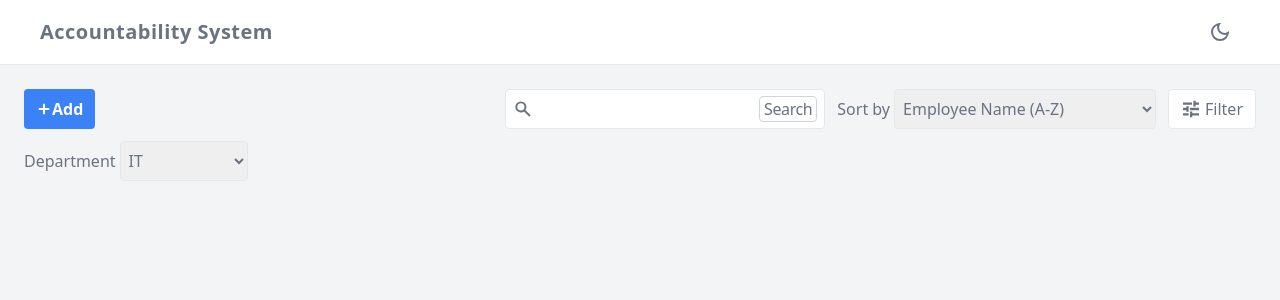
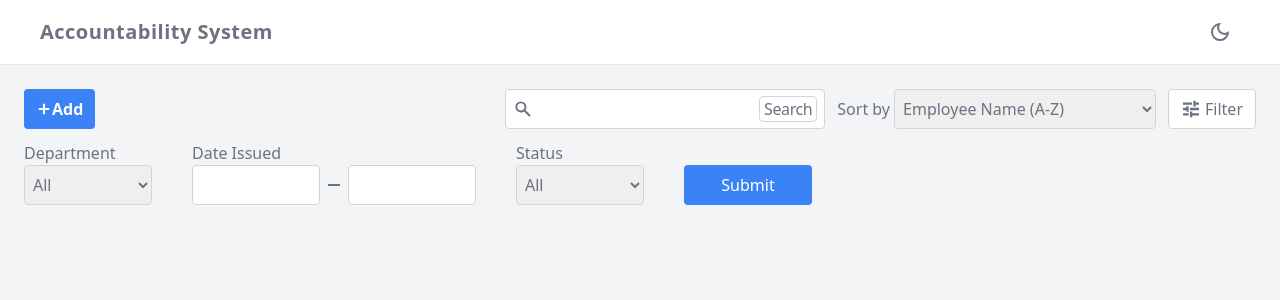
Before and after one commit to nairAnhoJ/accountability-system, a React (Vite) app: page / in a window 1280 px wide. Both pictures are taken after a click on the button "Filter". Shown: the top 300 px of the page. Built offline with nearby package versions, Linux system fonts and the light colour scheme.

Commit message:
Home - Controls - Ongoing

```diff
--- a/package.json
+++ b/package.json
@@ -11,6 +11,7 @@
   },
   "dependencies": {
     "react": "^18.3.1",
+    "react-datepicker": "^7.6.0",
     "react-dom": "^18.3.1",
     "react-router-dom": "^7.1.1"
   },
--- a/src/pages/Home.tsx
+++ b/src/pages/Home.tsx
@@ -2,14 +2,36 @@ import React, { useEffect, useState } from 'react'
 import IconAdd from '../assets/IconAdd'
 import IconFilter from '../assets/IconFilter';
 import IconSearch from '../assets/IconSearch';
+import DatePicker from 'react-datepicker';
+import 'react-datepicker/dist/react-datepicker.css';
 
 function Home() {
 
     const [showFilter, setShowFilter] = useState(false);
+    const [filter, setFilter] = useState({
+        department: '',
+        start: null,
+        end: null,
+    });
+    // const [startDate, setStartDate] = useState(null);
+    // const [endDate, setEndDate] = useState(null);
 
     const showFilterToggle = () => {
         setShowFilter(!showFilter);
     };
+
+    // const handleIssuedDate = (date, name) => {
+    //     setFilter((prev) => ({...prev, [name]: date}))
+    // };
+
+    const handleIssuedDate = (date, name) => {
+        setFilter({...filter, [name]: date})
+    };
+
+    const submitFilter = () => {
+
+        // setShowFilter(!showFilter);
+    }
 
     return (
         <>
@@ -25,38 +47,62 @@ function Home() {
                         <div className='flex items-center h-full gap-x-3 text-gray-500 dark:text-gray-300'>
                             <div className='h-full flex items-center gap-x-1 relative'>
                                 <IconSearch className='h-5 w-5 ml-2 absolute'></IconSearch>
-                                <input type="text" className='h-full rounded w-80 border pl-8 dark:bg-gray-800' />
-                                <button className='absolute right-2 font-medium border border-gray-300 rounded px-1 tracking-tight'>Search</button>
+                                <input type="text" className='h-full rounded w-80 border border-gray-300 pl-8 dark:bg-gray-800 dark:border-gray-500' />
+                                <button className='absolute right-2 font-medium border border-gray-300 dark:border-gray-500 rounded px-1 tracking-tight'>Search</button>
                             </div>
                             <div className='h-full flex items-center gap-x-1'>
                                 {/* <IconSort className='h-5 w-5'></IconSort> */}
                                 <span className='font-medium'>Sort by</span>
-                                <select name="" id="" className='font-medium border rounded h-full min-w-32 px-1 dark:bg-gray-800 cursor-pointer'>
+                                <select name="" id="" className='font-medium border border-gray-300 rounded h-full min-w-32 px-1 dark:bg-gray-800 dark:border-gray-500 cursor-pointer'>
                                     <option value="">Employee Name (A-Z)</option>
                                     <option value="">Employee Name (Z-A)</option>
                                     <option value="">Date of Issuance (Newest First)</option>
                                     <option value="">Date of Issuance (Oldest First)</option>
                                 </select>
                             </div>
-                            <button onClick={showFilterToggle} className='h-full flex items-center gap-x-1 border rounded px-3 bg-white hover:bg-gray-50 dark:bg-gray-800 dark:hover:bg-gray-700'>
+                            <button onClick={showFilterToggle} className='h-full flex items-center gap-x-1 border border-gray-300 rounded px-3 bg-white hover:bg-gray-50 dark:bg-gray-800 dark:hover:bg-gray-700 dark:border-gray-500'>
                                 <IconFilter className='h-5 w-5'></IconFilter>
                                 <span className='font-medium'>Filter</span>
                             </button>
                         </div>
                     </div>
-                    <div className={`w-full overflow-hidden transition-all duration-300 ${showFilter ? 'h-10 opacity-100' : 'h-0 opacity-0'}`}>
-                        <div className='w-full h-full flex text-gray-500 dark:text-gray-300'>
-                            <div className='h-full flex items-center gap-x-1'>
+
+                    <div className={`w-full transition-all duration-300 ${showFilter ? 'h-16 opacity-100' : 'h-0 opacity-0 overflow-hidden'}`}>
+                        <div className='w-full h-full flex text-gray-500 dark:text-gray-300 gap-x-10'>
+                            <div className='h-full flex flex-col justify-center gap-x-1'>
                                 <span className='font-medium'>Department</span>
-                                <select name="" id="" className='font-medium border rounded h-full min-w-32 px-1 dark:bg-gray-800 cursor-pointer'>
+                                <select name="" id="" className='font-medium border border-gray-300 rounded h-full min-w-32 px-1 dark:bg-gray-800 cursor-pointer dark:border-gray-500'>
+                                    <option value="">All</option>
                                     <option value="">IT</option>
                                 </select>
+                            </div>
+                            <div className='h-full flex flex-col justify-center gap-x-1'>
+                                <span className='font-medium'>Date Issued</span>
+                                <div className='flex items-center gap-x-2'>
+                                    {/* <span className='font-medium text-sm'>From</span> */}
+                                    <DatePicker selected={filter.start} onChange={(date) => handleIssuedDate(date, 'start')} className='h-10 font-medium text-center w-32 border border-gray-300 rounded'/>
+                                    <span className='font-medium text-sm h-[1px] border-y w-3 border-gray-500'></span>
+                                    <DatePicker selected={filter.end} onChange={(date) => handleIssuedDate(date, 'end')} className='h-10 font-medium text-center w-32 border border-gray-300 rounded'/>
+                                </div>
+                            </div>
+                            <div className='h-full flex flex-col justify-center gap-x-1'>
+                                <span className='font-medium'>Status</span>
+                                <select name="" id="" className='font-medium border border-gray-300 rounded h-full min-w-32 px-1 dark:bg-gray-800 cursor-pointer dark:border-gray-500'>
+                                    <option value="">All</option>
+                                    <option value="">Issued</option>
+                                    <option value="">Returned</option>
+                                    <option value="">Lost</option>
+                                    <option value="">Damaged</option>
+                                </select>
+                            </div>
+                            <div className='flex h-full items-end'>
+                                <button onClick={submitFilter} className='bg-blue-500 text-white rounded h-10 w-32 font-medium'>
+                                    Submit
+                                </button>
                             </div>
                         </div>
                     </div>
                 </div>
-
-
             </div>
         </>
     )
```
Also changed, not shown: 1 other file (tests, documents, lock files or other folders).
